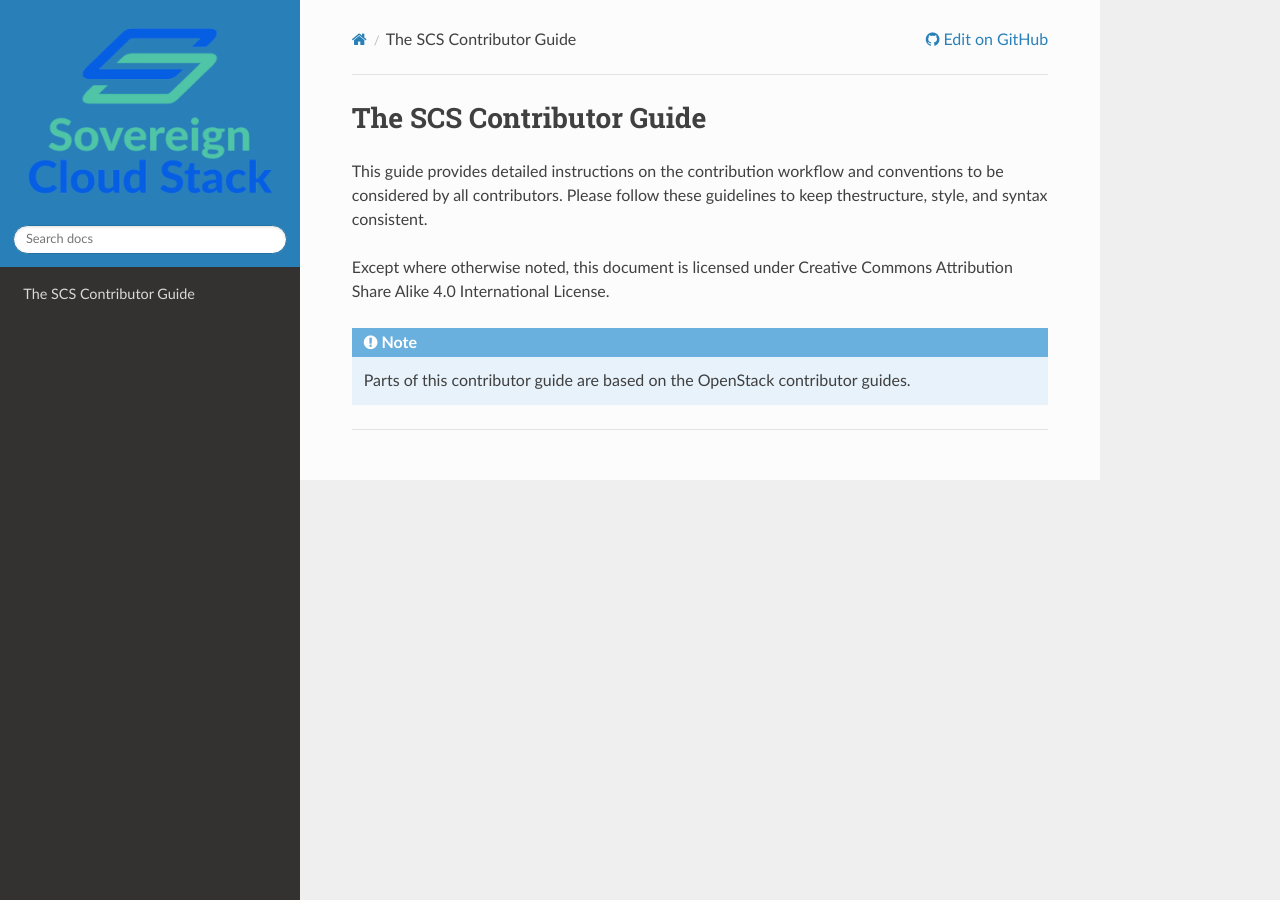
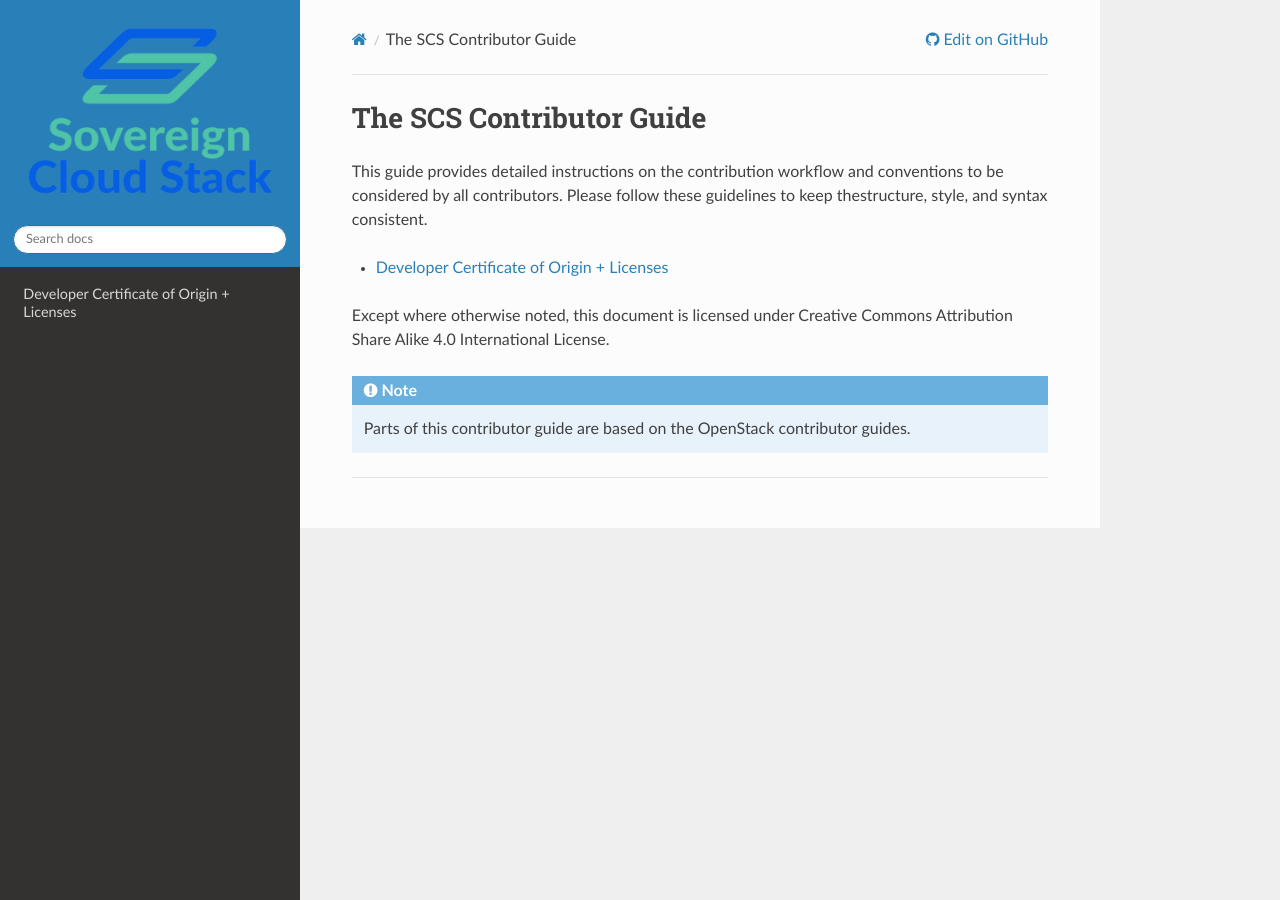
Before and after one commit to SovereignCloudStack/contributor-guide, a Sphinx documentation site: the page built from source/index.rst, in a window 1280 px wide. Built offline with Sphinx 7.4.7 and the Read the Docs theme 2.0.0, drawn with Linux system fonts in a browser that asks for light colours; some of the changed lines change nothing that is shown.

Commit message:
Add dco + licenses section (#9)
Signed-off-by: Christian Berendt <berendt@betacloud-solutions.de>

```diff
--- /dev/null
+++ b/source/dco-and-licenses.rst
@@ -0,0 +1,64 @@
+==========================================
+Developer Certificate of Origin + Licenses
+==========================================
+
+The Developer Certificate of Origin (DCO) is a lightweight way for contributors to certify
+that they wrote or otherwise have the right to submit the code they are contributing to
+the Sovereign Cloud Stack.
+
+.. code::
+
+   By making a contribution to this project, I certify that:
+
+   (a) The contribution was created in whole or in part by me and I
+       have the right to submit it under the open source license
+       indicated in the file; or
+
+   (b) The contribution is based upon previous work that, to the best
+       of my knowledge, is covered under an appropriate open source
+       license and I have the right under that license to submit that
+       work with modifications, whether created in whole or in part
+       by me, under the same open source license (unless I am
+       permitted to submit under a different license), as indicated
+       in the file; or
+
+   (c) The contribution was provided directly to me by some other
+       person who certified (a), (b) or (c) and I have not modified
+       it.
+
+   (d) I understand and agree that this project and the contribution
+       are public and that a record of the contribution (including all
+       personal information I submit with it, including my sign-off) is
+       maintained indefinitely and may be redistributed consistent with
+       this project or the open source license(s) involved.
+
+All contributions to the Sovereign Cloud Stack are licensed under the Apache License
+Version 2.0, January 2004 (http://www.apache.org/licenses/). All documentation content
+is licensed under Creative Commons BY-SA 4.0 (https://creativecommons.org/licenses/by-sa/4.0/).
+
+Contributors sign-off that they adhere to these requirements by adding a ``Signed-off-by``
+line to commit messages.
+
+.. code::
+
+   My fancy commit message
+
+   Signed-off-by: Christian Berendt <berendt@betacloud-solutions.de>
+
+Git has a ``-s`` command line option to append this automatically to your commit message:
+
+.. code-block:: console
+
+   git commit -s -m 'My fancy commit message'
+
+The status of a pull request is set to failed if commits do not contain a valid
+``Signed-off-by`` line.
+
+.. figure:: /images/github-failed-dco.png
+
+Further readings
+================
+
+* https://developercertificate.org
+* https://julien.ponge.org/blog/developer-certificate-of-origin-versus-contributor-license-agreements/
+* https://lwn.net/Articles/592503/
--- a/source/index.rst
+++ b/source/index.rst
@@ -7,7 +7,9 @@
 style, and syntax consistent.
 
 .. toctree::
-   :maxdepth: 2
+   :maxdepth: 1
+
+   dco-and-licenses
 
 Except where otherwise noted, this document is licensed under Creative Commons Attribution
 Share Alike 4.0 International License.
```
Also changed, not shown: source/images/github-failed-dco.png (added).
